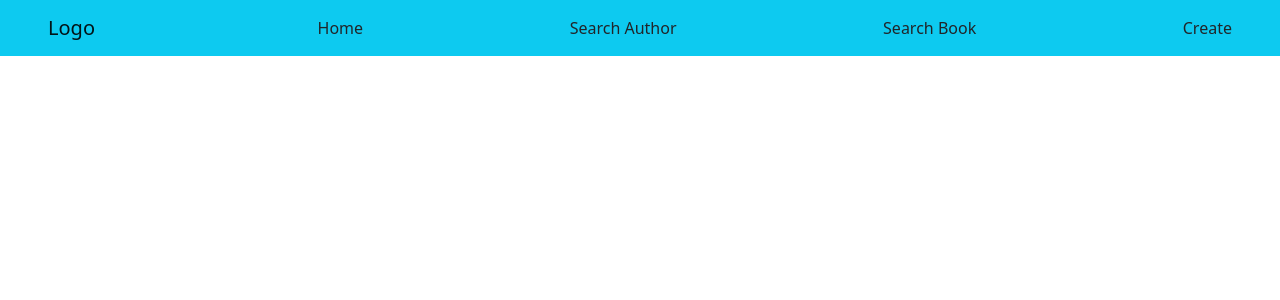
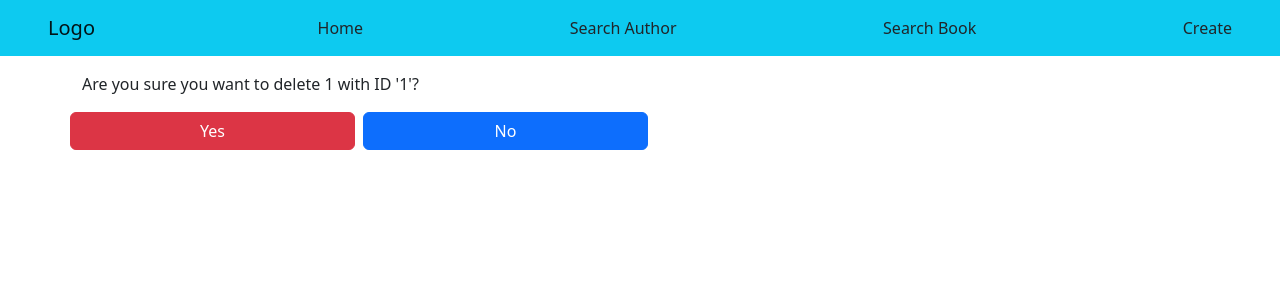
Before and after one commit to EladB1/Apollo_Demo, a React (Create React App) app: page /delete/1/1 in a window 1280 px wide. Shown: the top 300 px of the page. Built offline with nearby package versions, Linux system fonts and the light colour scheme.

Commit message:
Added delete and update links to Book and Author. Implemented deletion feature.

```diff
--- a/src/components/App.tsx
+++ b/src/components/App.tsx
@@ -19,8 +19,8 @@ const App = () => {
                 <Route path="/search/author" element={<Find type="Author"/>}/>
                 <Route path="/search/book" element={<Find type="Book"/>}/>
                 <Route path="/create" element={<CreateForm />} />
-                <Route path="/update/:id" element={<UpdateForm />} />
-                <Route path="/delete/:id" element={<DeleteForm />} />
+                <Route path="/update/:entity/:id" element={<UpdateForm />} />
+                <Route path="/delete/:entity/:id" element={<DeleteForm />} />
             </Routes>
         </div>
     );
--- a/src/components/Author.tsx
+++ b/src/components/Author.tsx
@@ -1,4 +1,5 @@
 import { useState } from 'react';
+import { Link } from 'react-router-dom';
 
 import { AuthorProps } from '../interfaces/AuthorProps';
 
@@ -9,6 +10,8 @@ const Author = (props: AuthorProps) => {
         <div className="container">
             <div className="row border mt-1 bg-secondary justify-content-between">
                 <h1 className="w-25">Author</h1>
+                <Link className="w-25 p-3 nav-link" to={`update/author/${props.authorID}`}>Update</Link>
+                <Link className="w-25 p-3 nav-link" to={`delete/author/${props.authorID}`}>Delete</Link>
                 <div
                     className="fw-bold fs-1 w-25 text-end minimizer"
                     onClick={() => setVisible(!visible)}
--- a/src/components/Book.tsx
+++ b/src/components/Book.tsx
@@ -1,4 +1,5 @@
 import { useState } from 'react';
+import { Link } from 'react-router-dom';
 
 import Author from './Author';
 import { BookProps } from '../interfaces/BookProps';
@@ -10,6 +11,8 @@ const Book = (props: BookProps) => {
         <div className="container mb-2">
             <div className="row border d-flex justify-content-between">
                 <h1 className="w-25">Book</h1>
+                <Link className="w-25 p-3 nav-link" to={`update/book/${props.bookID}`}>Update</Link>
+                <Link className="w-25 p-3 nav-link" to={`delete/book/${props.bookID}`}>Delete</Link>
                 <div
                     className="fw-bold fs-1 w-25 text-end minimizer"
                     onClick={() => setVisible(!visible)}
--- a/src/components/CreateForm.tsx
+++ b/src/components/CreateForm.tsx
@@ -37,7 +37,6 @@ const CreateForm = () => {
     const formSubmit = (event: any) => {
         event.preventDefault();
         let vars;
-        //console.log(event.target.elements);
         if (selected === 'Book') {
             const {bookID, name, pages, authorID} = event.target.elements;
             vars = {
--- a/src/components/DeleteForm.tsx
+++ b/src/components/DeleteForm.tsx
@@ -1,8 +1,79 @@
+import { useParams, useNavigate } from 'react-router-dom';
+import { useMutation, gql } from '@apollo/client';
+import { useState } from 'react';
+
+const deleteBook = gql`
+    mutation DeleteBookById($id: ID!) {
+        deleteBook(id: $id) {
+            id,
+            name
+        }
+    }
+`;
+
+const deleteAuthor = gql`
+    mutation DeleteAuthorById($id: ID!) {
+        deleteAuthor(id: $id) {
+            id,
+            firstName,
+            lastName
+        }
+    }
+`;
+
 const DeleteForm = () => {
+    const { entity, id } = useParams();
+    const [ clickedYes, setClickedYes ] = useState(false);
+    const navigate = useNavigate();
+    const [runDeleteBook, {loading: bookLoading, error: bookError, data: bookData}] = useMutation(deleteBook);
+    const [runDeleteAuthor, {loading: authorLoading, error: authorError, data: authorData}] = useMutation(deleteAuthor);
+
+    const deleteEntity = (event: any) => {
+        setClickedYes(true);
+        if (entity === 'book') {
+            runDeleteBook({variables: {id: id}});
+        }
+        else if (entity === 'author') {
+            runDeleteAuthor({variables: {id: id}});
+        }
+
+        setTimeout(() => {
+            navigate('/');
+        }, 5000);
+
+    };
+
     return (
         <div className="container">
+            {!clickedYes ? <div className="row">
+                <p>Are you sure you want to delete {entity} with ID '{id}'?</p>
+                <button className="w-25 btn btn-danger me-2" onClick={deleteEntity}>Yes</button>
+                <button className="w-25 btn btn-primary" onClick={() => navigate('/')}>No</button>
+            </div> :
+            <p>Deleting {entity} with ID '{id}'...</p>
+            }
             <div className="row">
-
+                {bookLoading && <p>Loading...</p>}
+                {bookError && <pre>{bookError.toString()}</pre>}
+                {bookData &&
+                    <div>
+                        <p className="display-4">Deleted Book</p>
+                        <p><span className="fw-bold">ID: </span>{id}</p>
+                        <p><span className="fw-bold">Name: </span>{bookData.deleteBook.name}</p>
+                    </div>
+                }
+            </div>
+            <div className="row">
+                {authorLoading && <p>Loading...</p>}
+                {authorError && <pre>{authorError.toString()}</pre>}
+                {authorData &&
+                    <div>
+                        <p className="display-4">Deleted Author</p>
+                        <p><span className="fw-bold">ID: </span>{id}</p>
+                        <p><span className="fw-bold">First Name: </span>{authorData.deleteAuthor.firstName}</p>
+                        <p><span className="fw-bold">Last Name: </span>{authorData.deleteAuthor.lastName}</p>
+                    </div>
+                }
             </div>
         </div>
     );
```
